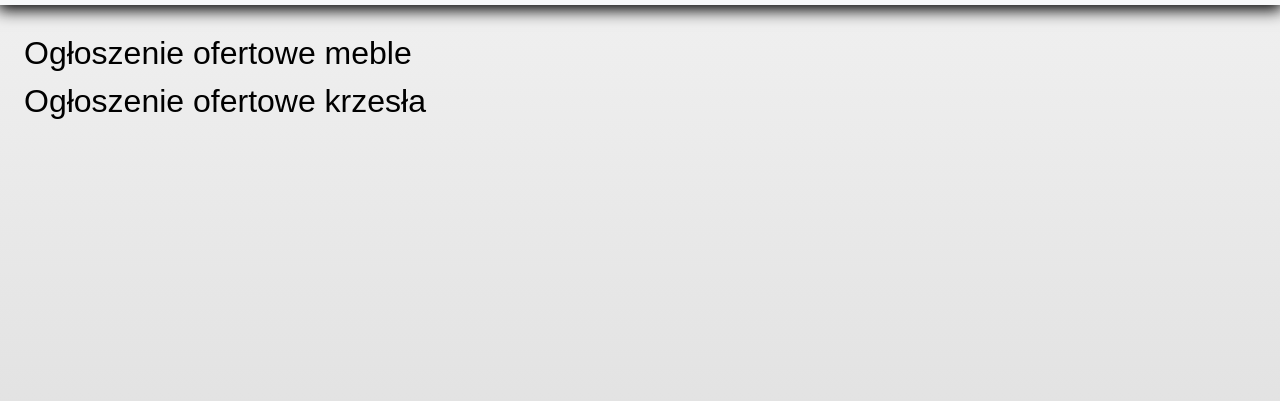
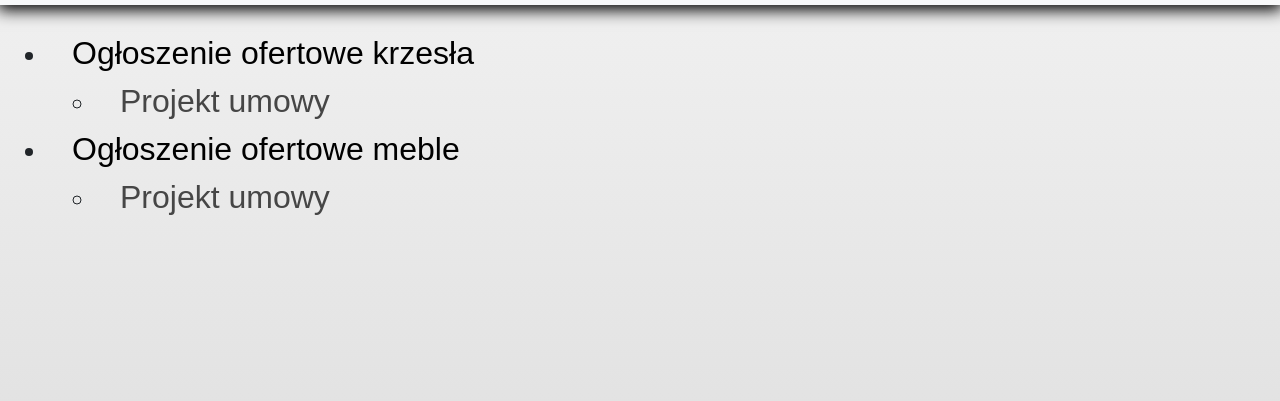
Before and after one commit to kgwletownia/strona-glowna, a plain HTML site: page ogloszenia.html in a window 1280 px wide. Shown: the part 69-470 px from the top of the page. Drawn offline with nearby package versions, Linux system fonts and the light colour scheme.

Commit message:
Update ogloszenia.html

```diff
--- a/ogloszenia.html
+++ b/ogloszenia.html
@@ -49,9 +49,33 @@
     </nav>
 
     <div class="my-4">
-        <a href="zapytania/Zapytanie ofertowe - meble.pdf" class="pdf-link px-4 py-4">Ogłoszenie ofertowe meble</a><br>
-        <a href="zapytania/Zapytanie ofertowe- krzesla.pdf" class="pdf-link px-4 py-4">Ogłoszenie ofertowe
-            krzesła</a><br>
+        <ul>
+            <li> <a href="zapytania/Zapytanie ofertowe- krzesla.pdf" class="pdf-link px-4 py-4">Ogłoszenie ofertowe
+                    krzesła</a>
+                <ul>
+                    <li>
+                        <a href="zapytania/projekt-umowy-krzesla.pdf" class="pdf-link px-4 py-4"
+                            style="color: #464646;">Projekt
+                            umowy</a>
+                    </li>
+                </ul>
+            </li>
+
+
+            <li> <a href="zapytania/Zapytanie ofertowe - meble.pdf" class="pdf-link px-4 py-4">Ogłoszenie ofertowe
+                    meble</a>
+                <ul>
+                    <li><a href="zapytania/projekt-umowy-meble.pdf" class="pdf-link px-4 py-4"
+                            style="color: #464646;">Projekt
+                            umowy</a></li>
+
+                </ul>
+            </li>
+
+        </ul>
+
+
+
 
 
     </div>
```
